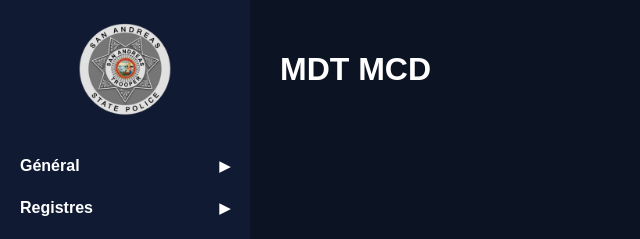
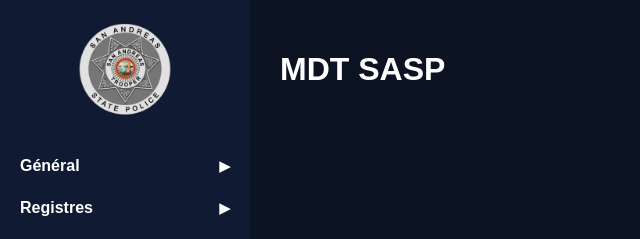
Before and after one commit to yannc2010/mdt-fivem, a plain HTML site: page index.html in a window 1280 px wide. Shown: the top 239 px of the page, 0-640 px from the left. Drawn offline with Linux system fonts and the light colour scheme.

Commit message:
Update index.html

```diff
--- a/index.html
+++ b/index.html
@@ -2,7 +2,7 @@
 <html lang="fr">
 <head>
 <meta charset="UTF-8">
-<title>MDT MCD</title>
+<title>MDT SASP</title>
 <style>
   body {
     margin: 0;
@@ -131,7 +131,7 @@
 </div>
 
 <div class="content">
-  <h1>MDT MCD</h1>
+  <h1>MDT SASP</h1>
   <p></p>
 </div>
 
```
